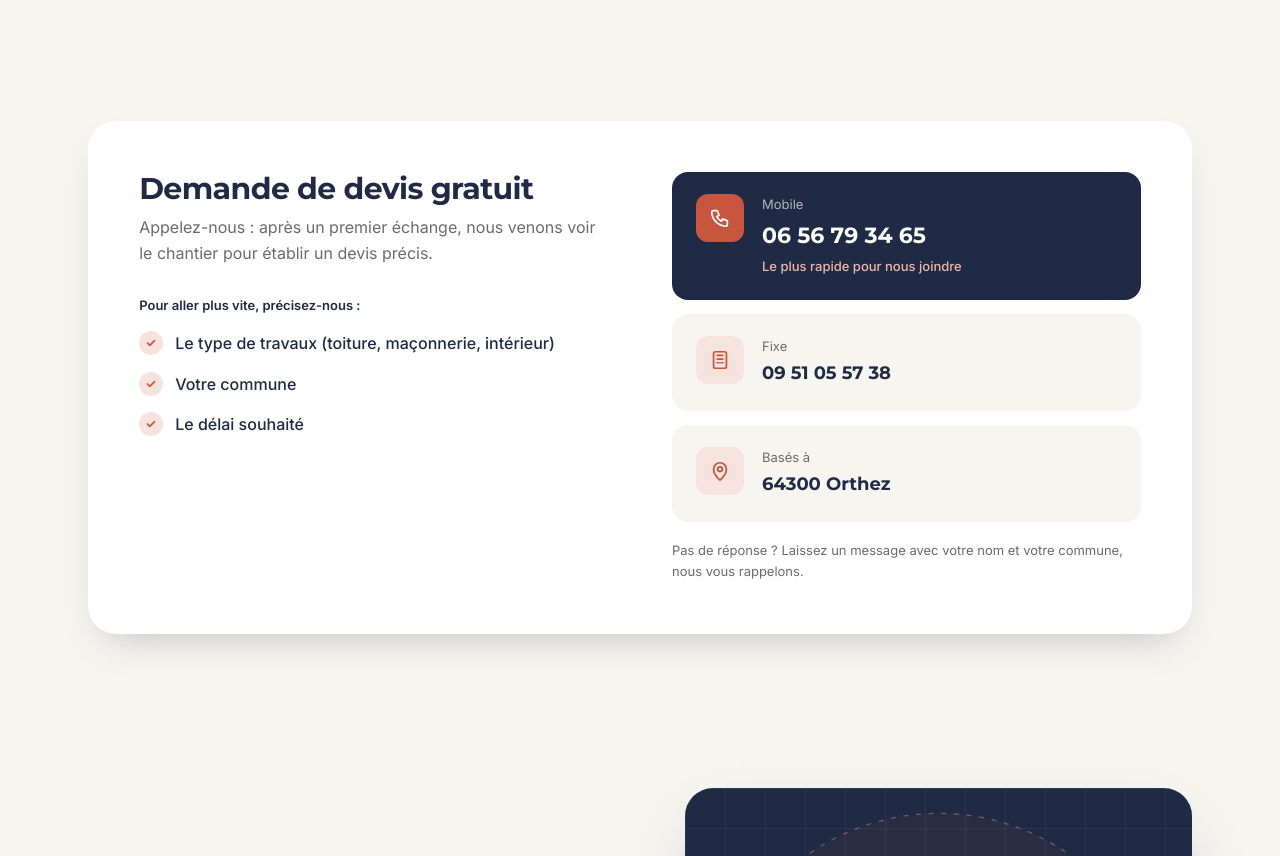
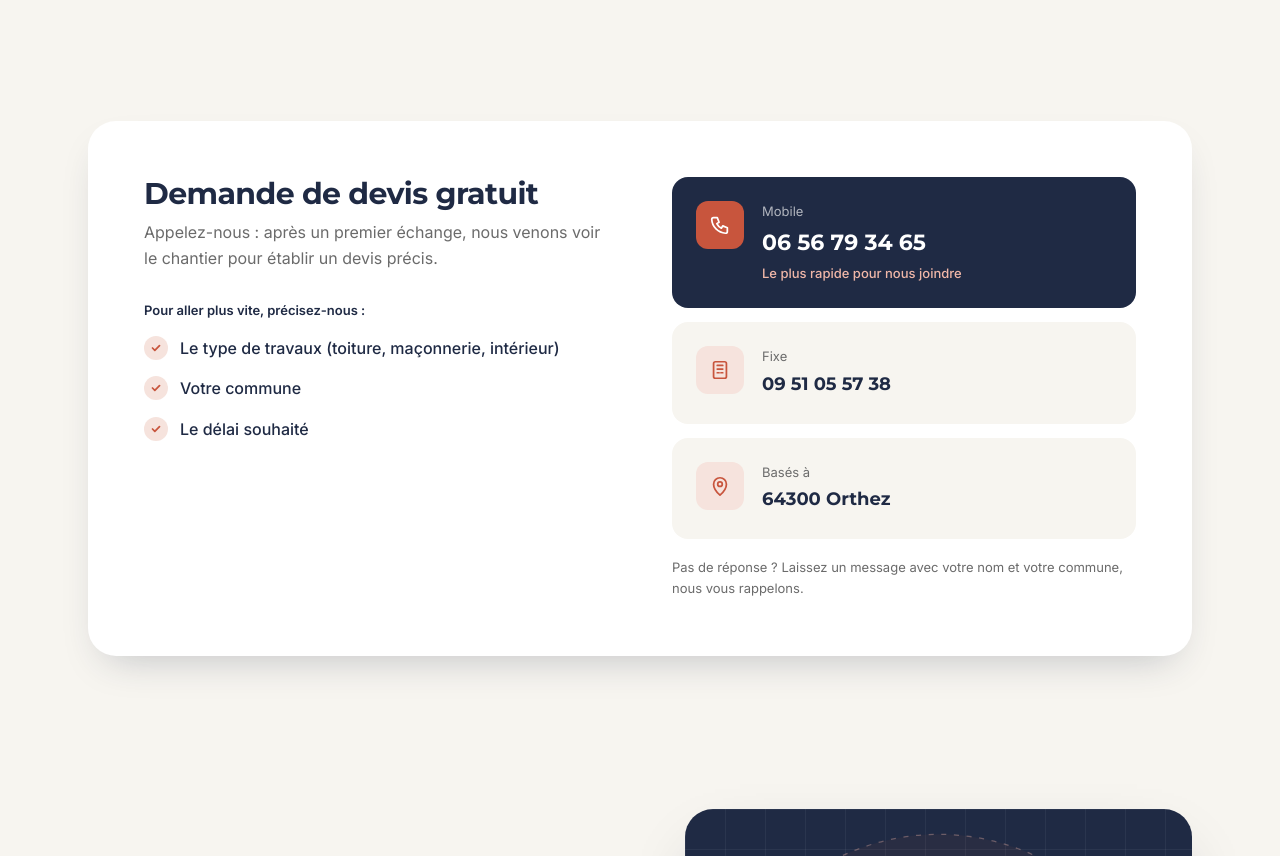
Before and after one commit to nokiachollet-ux/Tod, a plain HTML site: page contact.html in a window 1280 px wide. Shown: the part 580-1436 px from the top of the page. Drawn offline with nearby package versions, Linux system fonts and the light colour scheme.

Commit message:
Nettoyage CSS du bloc Contact
- .btn--block supprimé (n'était utilisé que par le bouton du formulaire)
- .checklist n'impose plus de marge : elle est posée par son contexte
  (.about__text), plus besoin de l'annuler ailleurs
- marges intérieures de .contact-box / .contact-card en clamp(),
  ce qui supprime les surcharges à 400 px

Co-Authored-By: Claude Opus 5.5 <noreply@anthropic.com>
Claude-Session: https://claude.ai/code/session_018gG53XeNcZrm5ddfwY37FE

```diff
--- a/style.css
+++ b/style.css
@@ -98,7 +98,6 @@ img.is-broken { opacity: 0 !important; }
 
 .btn--sm { padding: 11px 20px; font-size: 14px; }
 .btn--lg { padding: 18px 30px; font-size: 16px; }
-.btn--block { width: 100%; }
 
 .link-arrow {
   display: inline-flex; align-items: center; gap: 8px;
@@ -289,7 +288,8 @@ img.is-broken { opacity: 0 !important; }
 .about__badge strong { font-family: var(--font-title); font-size: 52px; font-weight: 800; line-height: 1; letter-spacing: -.03em; }
 .about__badge > span { font-size: 14px; line-height: 1.35; font-weight: 500; }
 .about__text p { font-size: 17px; margin-top: 24px; }
-.checklist { margin: 32px 0 40px; display: grid; gap: 14px; }
+.checklist { display: grid; gap: 14px; }
+.about__text .checklist { margin: 32px 0 40px; }
 .checklist li { position: relative; padding-left: 36px; font-weight: 500; color: var(--navy); }
 .checklist li::before {
   content: ""; position: absolute; left: 0; top: 1px;
@@ -459,18 +459,17 @@ img.is-broken { opacity: 0 !important; }
 .contact-box {
   display: grid; grid-template-columns: 1fr 1fr; gap: clamp(32px, 5vw, 64px); align-items: start;
   background: var(--white); border-radius: var(--radius-xl); box-shadow: var(--shadow-md);
-  padding: clamp(28px, 4vw, 56px);
+  padding: clamp(20px, 5vw, 56px);
 }
 .contact-box > * { min-width: 0; }
 .contact-box h2 { font-size: clamp(24px, 2.4vw, 30px); margin-bottom: 8px; }
 .contact-box__intro { color: var(--muted); margin-bottom: 28px; }
 .contact-box__label { font-size: 13px; font-weight: 600; color: var(--navy); margin-bottom: 14px; }
-.contact-box__list { margin: 0; }
 .contact-box__note { margin: 4px 0 0; font-size: 13px; color: var(--muted); }
 .contact-cards { display: grid; gap: 14px; }
 .contact-card {
-  display: flex; align-items: flex-start; gap: 18px;
-  padding: 22px 24px; border-radius: var(--radius-lg); background: var(--cream);
+  display: flex; align-items: flex-start; gap: clamp(14px, 4vw, 18px);
+  padding: clamp(18px, 5vw, 24px); border-radius: var(--radius-lg); background: var(--cream);
   transition: transform .4s var(--ease), box-shadow .4s var(--ease);
 }
 a.contact-card:hover { transform: translateY(-3px); box-shadow: var(--shadow-md); }
@@ -620,8 +619,6 @@ a.contact-card:hover { transform: translateY(-3px); box-shadow: var(--shadow-md)
   .btn--lg { padding: 16px 20px; }
   .mobile-bar .btn { padding: 12px 10px; font-size: 14px; }
   .mobile-bar__call { padding: 0 12px; font-size: 14px; }
-  .contact-box { padding: 24px 18px; }
-  .contact-card { padding: 18px; gap: 14px; }
 }
 
 /* Menu mobile en paysage (écrans peu hauts) */
```
